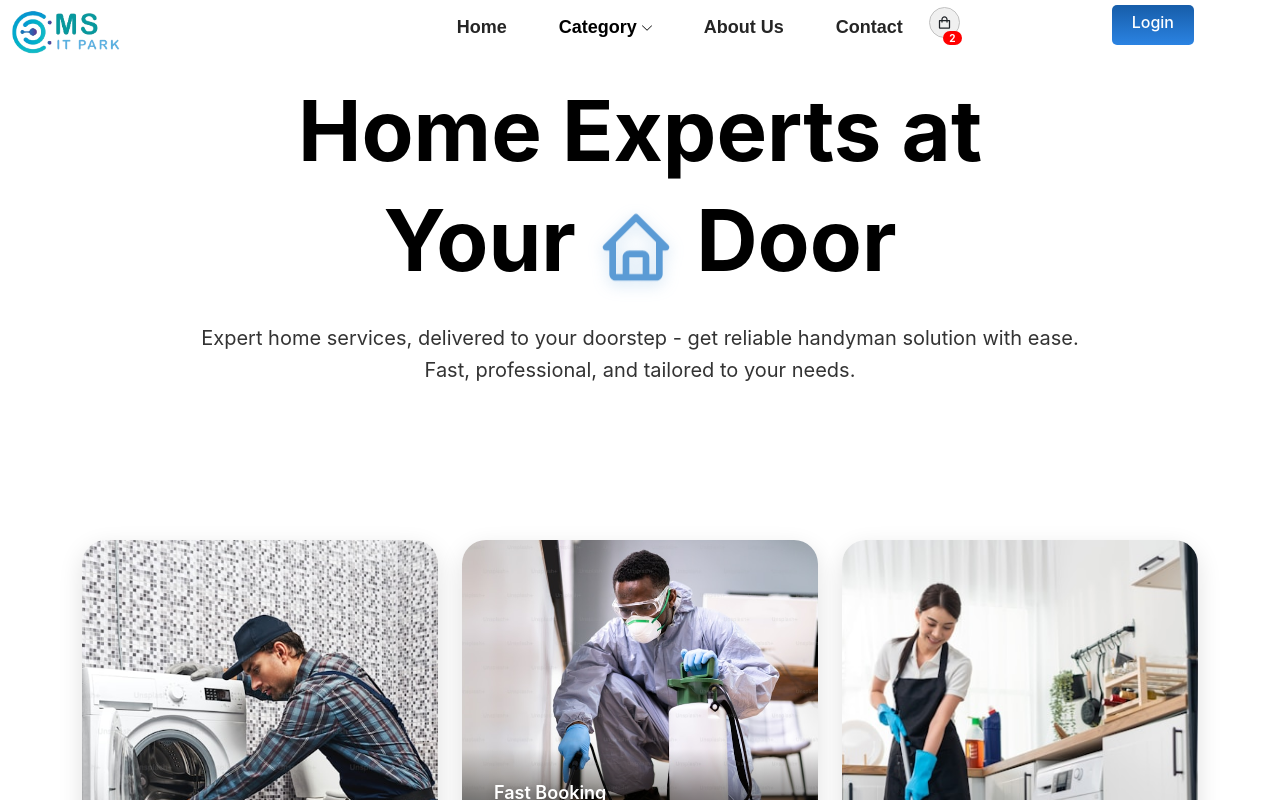
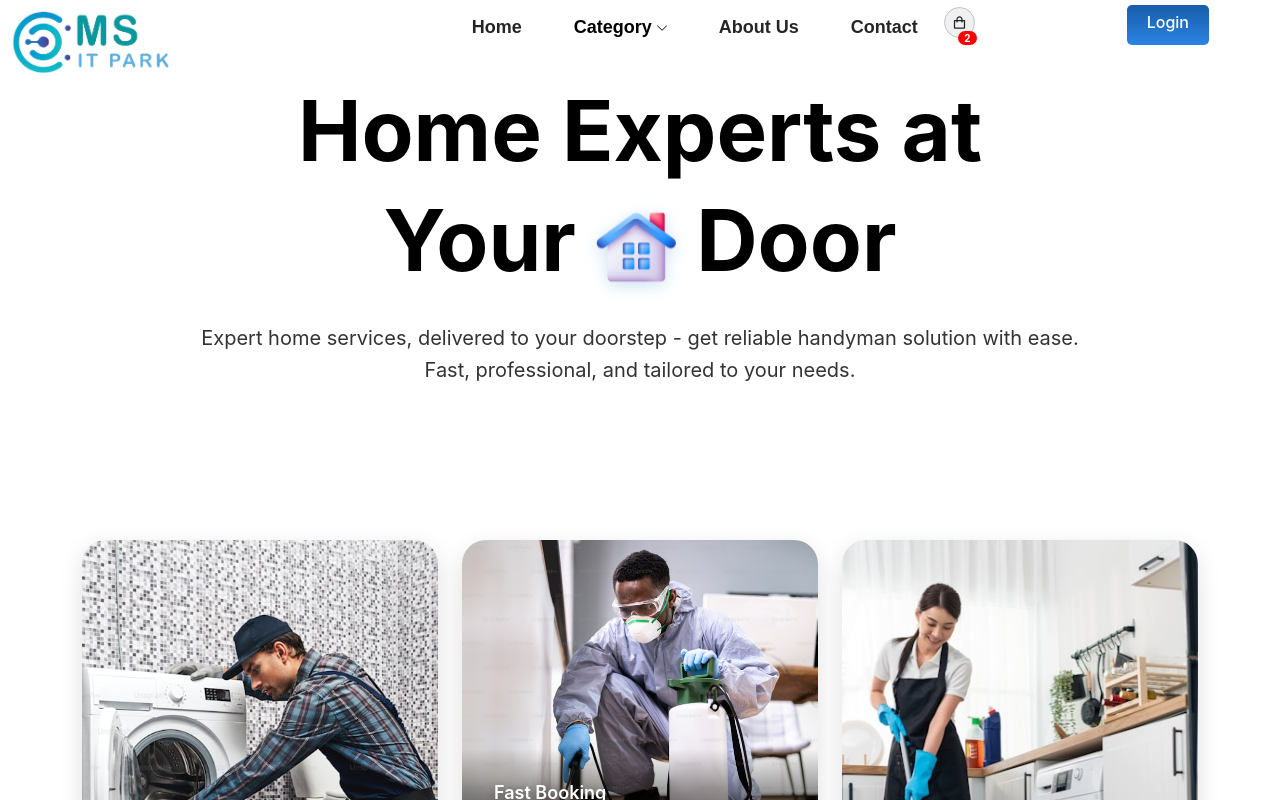
Before and after one commit to parvathygopan/msitparktask, a React (Create React App) app: page / in a window 1280 px wide. Shown: the top 800 px of the page. Built offline with nearby package versions, Linux system fonts and the light colour scheme; no server answers.

Commit message:
corrected

```diff
--- a/src/Components/Banner/Banner.jsx
+++ b/src/Components/Banner/Banner.jsx
@@ -2,6 +2,7 @@ import React from 'react'
 import { BiHome } from 'react-icons/bi'
 import "./BannerStyle.css"
 import Service from './Service'
+import BannerHouse from "../../Assets/house.png"
 function Banner() {
   return (
    <section className="banner-section">
@@ -10,7 +11,12 @@ function Banner() {
           <h1 className="banner-title">
             Home Experts at
           </h1>
-          <h1 className='banner-title2'>Your <BiHome className="house-icon" /> Door</h1>
+          <h1 className='banner-title2'>Your <img
+                    src={BannerHouse}
+                      alt="banner"
+                      className="house-icon"
+                      draggable="false"
+                    /> Door</h1>
           <p className="banner-subtitle">
             Expert home services, delivered to your doorstep - get reliable handyman solution
             with ease. Fast, professional, and tailored to your needs.
--- a/src/Components/Home/Homestyle.css
+++ b/src/Components/Home/Homestyle.css
@@ -46,7 +46,7 @@
   flex-grow: 0.7;
 }
 .logo-img {
-  width: 130px;
+  width: 180px !important;
   padding: 10px;
   position: relative;
   /* top: -29px; */
```
Also changed, not shown: src/Assets/house.png (added).
